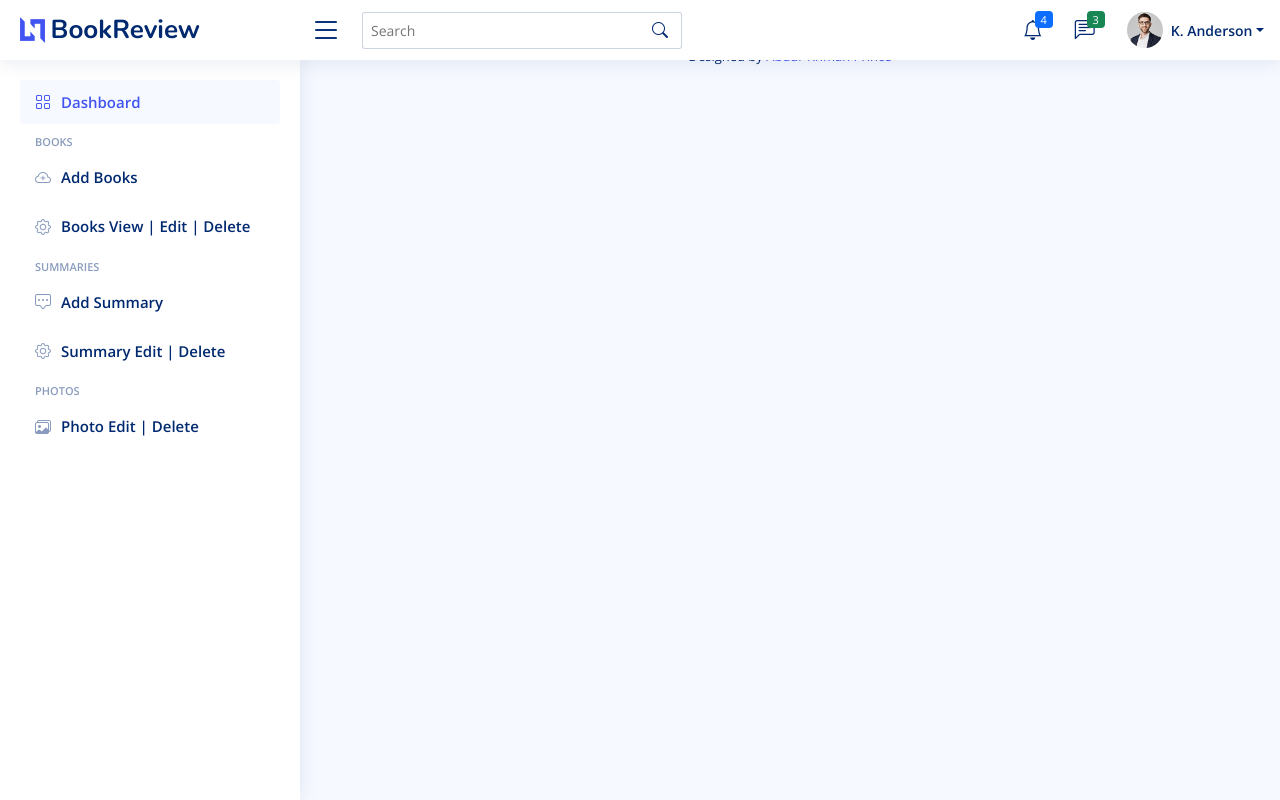
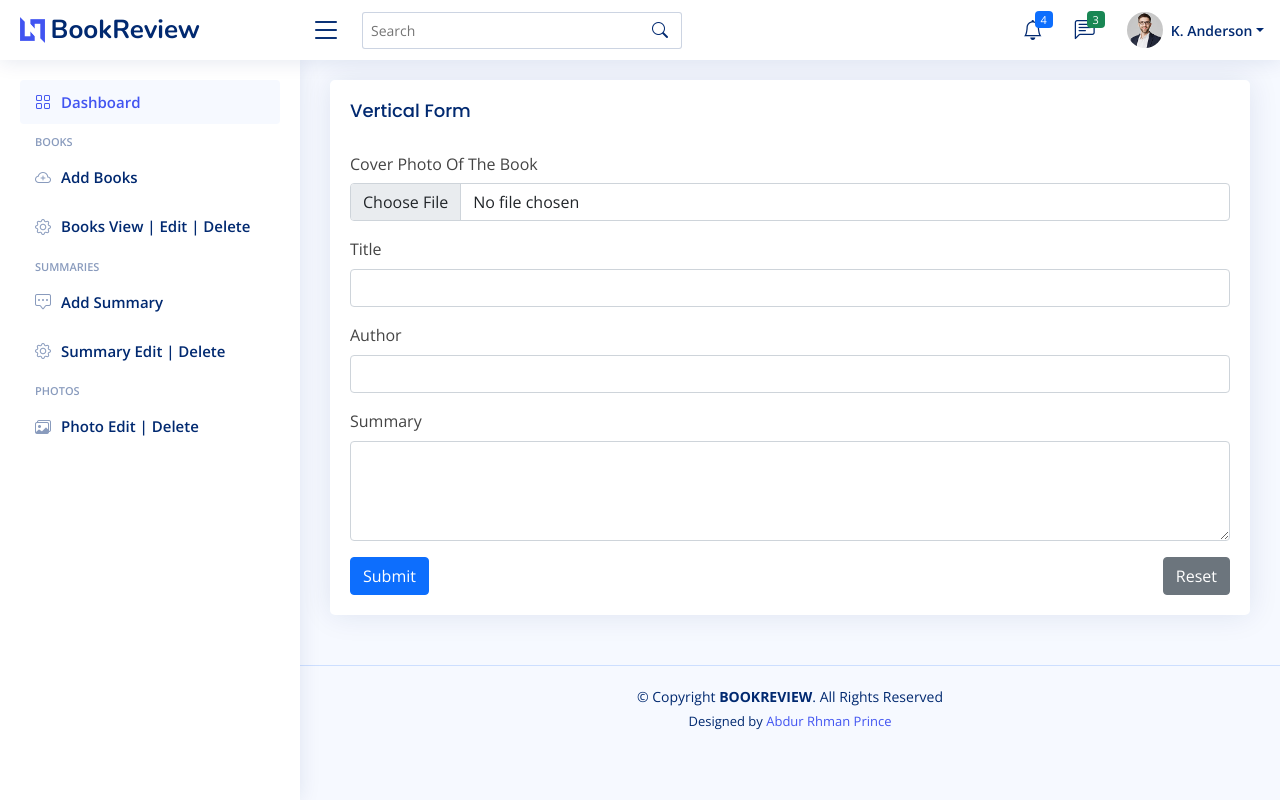
Before and after one commit to AbdurRhmanPrince/BookReview, a PHP site: page /admin/addbooks.php in a window 1280 px wide. Run offline with PHP 8.4, Linux system fonts and the light colour scheme; some libraries are stand-ins or nearby versions.

Commit message:
fronted adding books done

```diff
--- a/admin/addbooks.php
+++ b/admin/addbooks.php
@@ -2,4 +2,44 @@
 <?php require_once("layouts/sidebar.php"); ?>
 
 
+<div class="add_new_books">
+    <div class="card">
+        <div class="card-body">
+            <h5 class="card-title">Vertical Form</h5>
+
+            <!-- Vertical Form -->
+            <form class="row g-3">
+                <div class="">
+                    <label for="inputNumber" class="col-12 col-form-label">Cover Photo Of The Book</label>
+                    <div class="col-12">
+                        <input class="form-control" type="file" id="file">
+                    </div>
+                </div>
+                <div class="col-12">
+                    <label for="inputNanme4" class="form-label">Title</label>
+                    <input type="text" class="form-control" id="title">
+                </div>
+                <div class="col-12">
+                    <label for="inputEmail4" class="form-label">Author</label>
+                    <input type="email" class="form-control" id="author">
+                </div>
+                <div class="col-12">
+                    <label for="inputPassword4" class="form-label">Summary</label>
+                    <div class="col-12">
+                        <textarea class="form-control" style="height: 100px" id="mytextarea"></textarea>
+                    </div>
+                    <!-- <input type="password" class="form-control" id="inputPassword4"> -->
+                </div>
+                <div class="d-flex justify-content-between">
+                    <button type="submit" class="btn btn-primary">Submit</button>
+                    <button type="reset" class="btn btn-secondary ">Reset</button>
+                </div>
+            </form><!-- Vertical Form -->
+
+        </div>
+    </div>
+</div>
+
+
+
 <?php require_once("layouts/footer.php"); ?>
--- a/admin/layouts/footer.php
+++ b/admin/layouts/footer.php
@@ -1,3 +1,5 @@
+    </main><!-- End #main -->
+
     <!-- ======= Footer ======= -->
     <footer id="footer" class="footer">
         <div class="copyright">
--- a/admin/layouts/header.php
+++ b/admin/layouts/header.php
@@ -20,6 +20,22 @@
     <link rel="stylesheet" href="https://cdn.jsdelivr.net/npm/bootstrap@5.1.3/dist/css/bootstrap.min.css" integrity="sha384-1BmE4kWBq78iYhFldvKuhfTAU6auU8tT94WrHftjDbrCEXSU1oBoqyl2QvZ6jIW3" crossorigin="anonymous">
     <!-- Template Main CSS File -->
     <link rel="stylesheet" href="/bookreview/admin/layouts/assets/css/style.css">
+    <!-- tiny code editor -->
+    <script src="https://cdn.tiny.cloud/1/no-api-key/tinymce/6/tinymce.min.js" referrerpolicy="origin"></script>
+
+        <script>
+            tinymce.init({
+                selector: '#mytextarea',
+                plugins: [
+                'a11ychecker','advlist','advcode','advtable','autolink','checklist','export',
+                'lists','link','image','charmap','preview','anchor','searchreplace','visualblocks',
+                'powerpaste','fullscreen','formatpainter','insertdatetime','media','table','help','wordcount'
+                ],
+                toolbar: 'undo redo | formatpainter casechange blocks | bold italic backcolor | ' +
+                'alignleft aligncenter alignright alignjustify | ' +
+                'bullist numlist checklist outdent indent | removeformat | a11ycheck code table help'
+            });
+        </script>
 
 </head>
 <!-- ======= Header ======= -->
@@ -132,3 +148,4 @@
 </header><!-- End Header -->
 
 <body>
+    <main id="main" class="main">
--- a/admin/layouts/main.php
+++ b/admin/layouts/main.php
@@ -1,4 +1,3 @@
-    <main id="main" class="main">
 
         <div class="pagetitle">
             <h1>Dashboard</h1>
@@ -269,5 +268,3 @@
 
             </div>
         </section>
-
-    </main><!-- End #main -->
--- a/admin/layouts/sidebar.php
+++ b/admin/layouts/sidebar.php
@@ -4,7 +4,7 @@
         <ul class="sidebar-nav" id="sidebar-nav">
 
             <li class="nav-item">
-                <a class="nav-link " href="index.html">
+                <a class="nav-link " href="/bookreview/dashboard.php">
                     <i class="bi bi-grid"></i>
                     <span>Dashboard</span>
                 </a>
```
